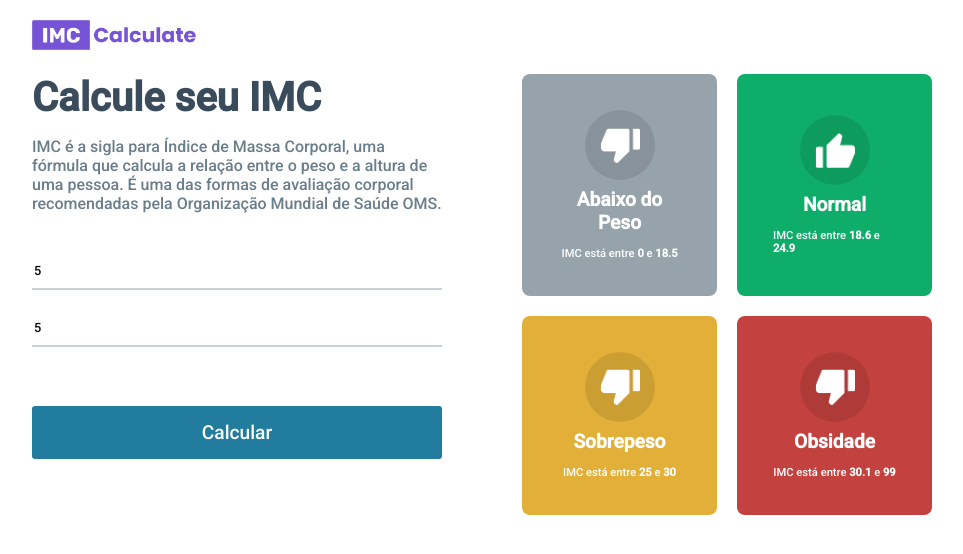
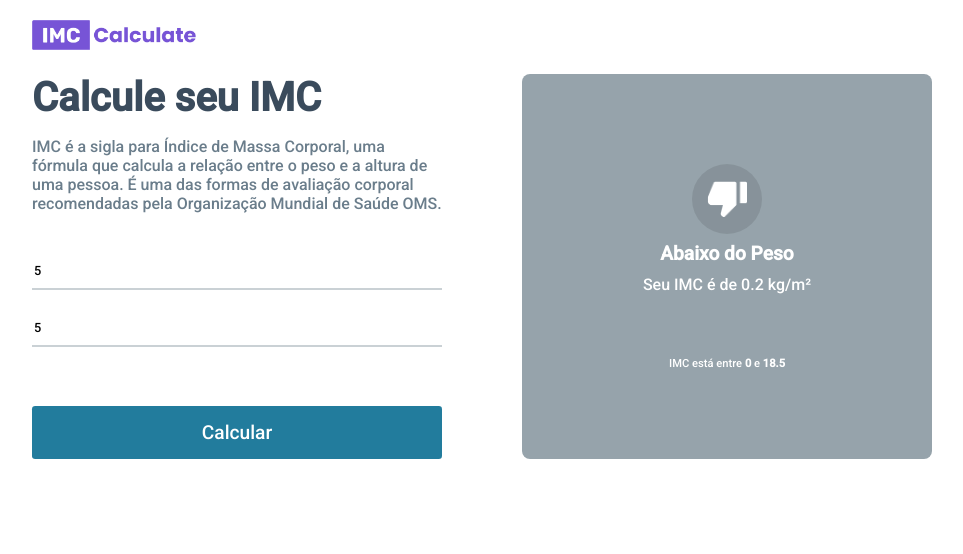
Before and after one commit to antoniocarlosrs/IMC_Calculate_React, a React (Vite) app: page / in a window 1280 px wide. Both pictures are taken after typing "5", "5" into the empty fields and a click on the button "Calcular". Shown: the top 554 px of the page, without its empty margins (158-1121 px from the left). Built offline with nearby package versions, Linux system fonts and the light colour scheme.

Commit message:
Funcionalidades pat 1

```diff
--- a/src/App.module.css
+++ b/src/App.module.css
@@ -86,3 +86,8 @@
     grid-template-columns: repeat(2, 1fr);
     gap: 1.25rem;
 }
+
+.container .rightSide .rightBig {
+    flex: 1;
+    display: flex;
+}
--- a/src/App.tsx
+++ b/src/App.tsx
@@ -1,17 +1,18 @@
 import { useState } from "react";
 import styles from "./App.module.css";
 import logoImg from "./assets/Logo1.png";
-import {levels, calculateImc} from './helpers/imc';
+import {levels, calculateImc, Level} from './helpers/imc';
 import { GridItem } from './components/GridItem';
 
 const App = () => {
   const [heightFild, setHeightField] = useState<number>(0);
   const [weighttFild, setWeightField] = useState<number>(0);
+  const [toShow, setToShow] = useState<Level | null>(null);
 
   // Função calcular
   const handleCalculateButton = () => {
     if (heightFild && weighttFild) {
-
+      setToShow(calculateImc(heightFild, weighttFild));
     } else {
       alert('Digite todos os campos.');
     }
@@ -54,11 +55,19 @@
         </div>
 
         <div className={styles.rightSide}>
-          <div className={styles.grid}>
-            {levels.map((item, key)=>(
-              <GridItem key={key} item={item} />
-            ))}
-          </div>
+          {!toShow &&
+            <div className={styles.grid}>
+              {levels.map((item, key)=>(
+                <GridItem key={key} item={item} />
+              ))}
+            </div>
+          }
+          {toShow &&
+            <div className={styles.rightBig}>
+              <div className={styles.rightArrow}></div>
+              <GridItem item={toShow}/>
+            </div>
+          }
         </div>
       </div>
     </div>
--- a/src/components/GridItem/GridItem.module.css
+++ b/src/components/GridItem/GridItem.module.css
@@ -31,3 +31,8 @@
     font-size: .7rem;
     margin-top: .8rem;
 }
+
+.yourIMC {
+    font-size: 1rem;
+    margin: 10px 0 50px 0;
+}
--- a/src/components/GridItem/GridItem.tsx
+++ b/src/components/GridItem/GridItem.tsx
@@ -1,10 +1,10 @@
-import {Levels} from '../../helpers/imc';
+import {Level} from '../../helpers/imc';
 import styles from './GridItem.module.css';
 import upImage from '../../assets/up.png';
 import downImage from '../../assets/down.png';
 
 type Props = {
-    item: Levels
+    item: Level
 };
 
 export const GridItem = ({item} : Props) => {
@@ -19,6 +19,12 @@
                 {item.title}
             </div>
 
+            {item.yourIMC &&
+                <div className={styles.yourIMC}>
+                    Seu IMC é de {item.yourIMC} kg/m²
+                </div>
+            }
+
             <div className={styles.gridInfo}>
             <>
                 IMC está entre <strong>{item.imc[0]}</strong> e <strong>{item.imc[1]}</strong>
--- a/src/helpers/imc.ts
+++ b/src/helpers/imc.ts
@@ -1,4 +1,4 @@
-export type Levels = {
+export type Level = {
     title: string;
     color: string;
     icon: 'down' | 'up';
@@ -6,7 +6,7 @@
     yourIMC?: number;
 }
 
-export const levels: Levels[] = [
+export const levels: Level[] = [
     { title: "Abaixo do Peso", color: "#96A3AB", icon: "down", imc: [0, 18.5] },
     { title: "Normal", color: "#0EAD69", icon: "up", imc: [18.6, 24.9] },
     { title: "Sobrepeso", color: "#E2B039", icon: "down", imc: [25, 30] },
@@ -19,7 +19,7 @@
 
     for(const i in levels) {
         if(imc >= levels[i].imc[0] && imc < levels[i].imc[1]) {
-            levels[i].yourIMC = imc;
+            levels[i].yourIMC = parseFloat(imc.toFixed(2));
             return levels[i];
         }
     }
```
